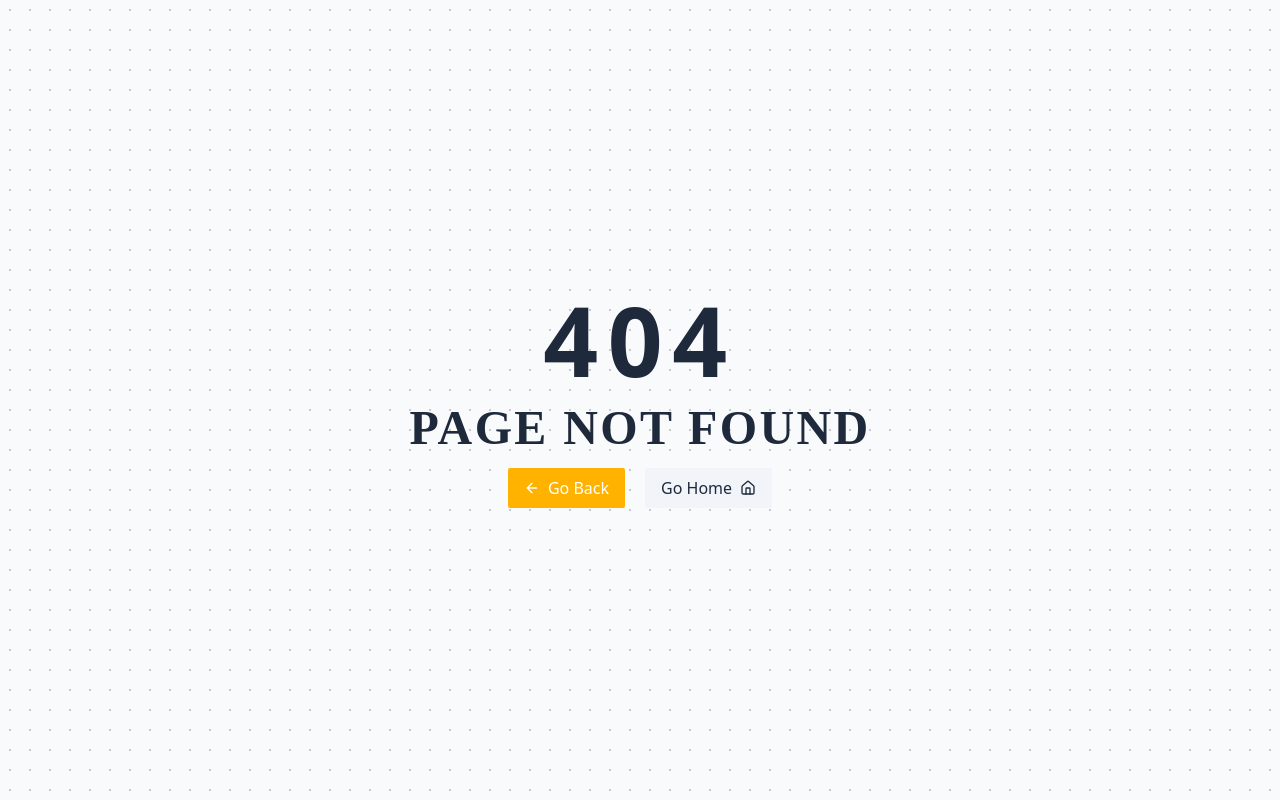
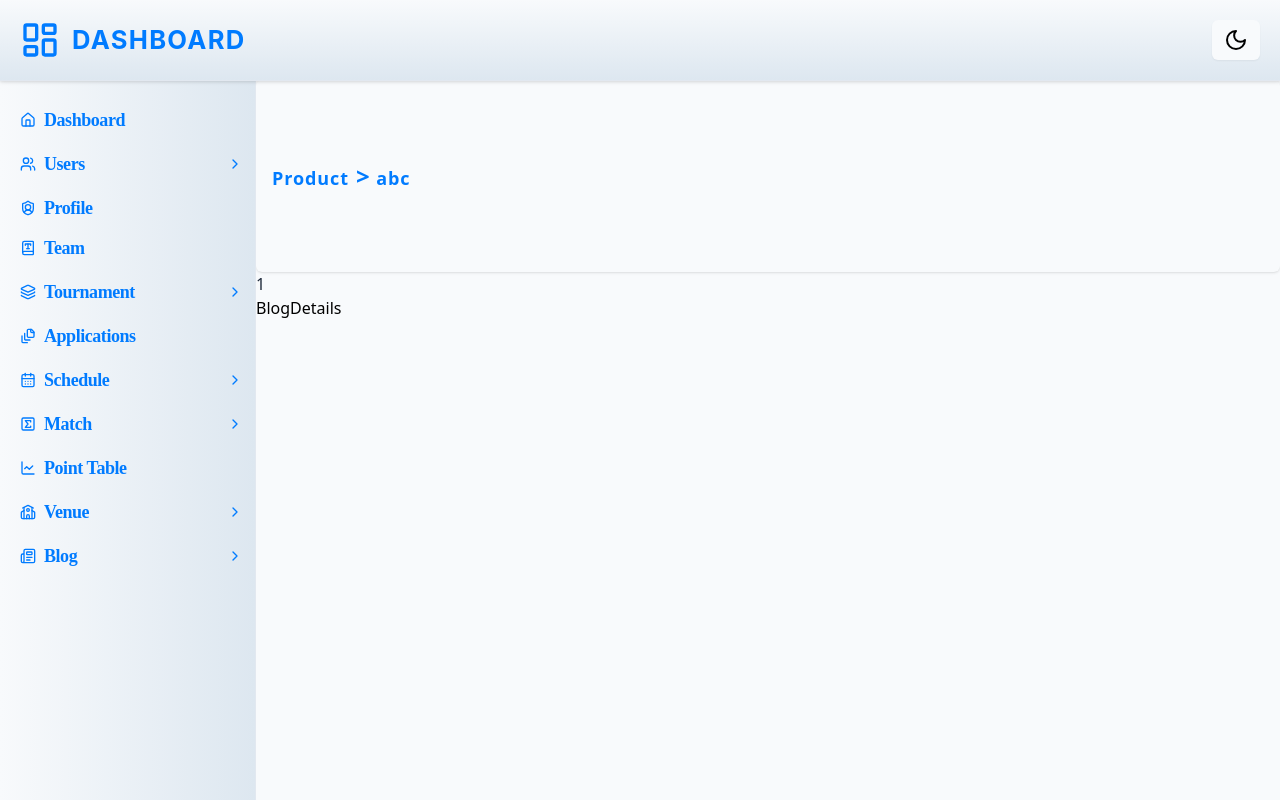
Before and after one commit to NayimWd/NayimWd-Unity-Sports-Dashboard, a React (Vite) app: page /dashboard/blogs/details/1 in a window 1280 px wide. Before the commit this address had no page. Built offline with nearby package versions, Linux system fonts and the light colour scheme.

Commit message:
Refactor navigation paths and enhance BlogCard component: update blog path in navLinks, improve BlogCard layout and styles, and add BlogDetails route.

```diff
--- a/src/assets/constant/link.ts
+++ b/src/assets/constant/link.ts
@@ -170,7 +170,7 @@ export const navLinks = {
       label: "Blog",
       children: [
         {
-          path: "dashboard/blog",
+          path: "/dashboard/blogs",
           icon: Notebook,
           label: "Blogs",
         },
--- a/src/component/common/Table/Table.tsx
+++ b/src/component/common/Table/Table.tsx
@@ -7,8 +7,8 @@ interface TableProps {
 
 const Table = ({children, className}: TableProps) => {
   return (
-    <div className='bg-subSurface  dark:bg-surface w-full py-10 overflow-x-auto rounded-xl '>
-      <table className={cn("w-full py-10 text-sm md:text-base border-collapse font-inter", className)}>
+    <div className={cn(className, ' w-full py-10 overflow-x-auto rounded-md')}>
+      <table className="w-full py-10 text-sm md:text-base border-collapse font-inter">
         {children}
       </table>
     </div>
--- a/src/component/common/card/BlogCard.tsx
+++ b/src/component/common/card/BlogCard.tsx
@@ -18,20 +18,20 @@ interface BlogCardProps {
 
 const BlogCard = ({_id, title, photo, author, tags, createdAt}: BlogCardProps) => {
   return (
-    <Card size="md" variant="Blog" className="text-font overflow-hidden flex flex-col gap-4">
+    <Card size="md" variant="Blog" className="text-font overflow-hidden flex flex-col gap-4 ">
       <div>
-        <img src={photo[0]} alt="Blog" className="w-full h-56 object-cover rounded-md" loading="lazy"/>
+        <img src={photo[0]} alt="Blog" className="w-full h-56 object-cover rounded" loading="lazy"/>
       </div>
       <div>
         <div className="flex justify-between items-center mb-5">
-          <p className={fontStyle.cardDesc}>{formatDate(createdAt)}</p>
-          <Link to={`dashboard/blogs/:${_id}`}>
+          <p className={`${fontStyle.cardDesc} text-secondary`}>{formatDate(createdAt)}</p>
+          <Link to={`/dashboard/blogs/details/${_id}`}>
           <Buttons variant="primary" size="sm" className="rounded-sm" iconRight={<MoveRight size={8}/>}> Details </Buttons>
           </Link>
       </div>
-      <h3 className={`${fontStyle.cardTitle} `}> {title.slice(0, 130)}... </h3>
-      <div className="flex justify-between flex-wrap items-center w-full mt-5">
-          <p className={`${fontStyle.secondaryText}`}>{author}</p>
+      <h3 className={`${fontStyle.cardTitle} text-font`}> {title.slice(0, 130)}... </h3>
+      <div className="flex justify-between flex-wrap items-center w-full mt-5 text-subtext">
+          <p className={`${fontStyle.secondaryText} `}>{author}</p>
           <p className={fontStyle.secondaryText}>{tags}</p>
       </div>
       </div>
--- a/src/component/common/card/Card.tsx
+++ b/src/component/common/card/Card.tsx
@@ -16,7 +16,7 @@ export const Card = ({ children, className, variant, size }: CardProps) => {
   )
 }
 
-const cardVariants = cva("rounded-xl border text-font transition-colors", {
+const cardVariants = cva("rounded-lg border text-font transition-colors", {
   variants: {
     variant: {
       Base: "bg-surface border-border",
@@ -27,9 +27,9 @@ const cardVariants = cva("rounded-xl border text-font transition-colors", {
       Blog: "bg-surface border-border hover:shadow-md"
     },
     size: {
-      sm: "p-4",
-      md: "p-6",
-      lg: "p-8",
+      sm: "p-3",
+      md: "p-5",
+      lg: "p-6",
     },
     defaultVariants: {
       variant: "base",
--- a/src/component/common/sidebarItem.tsx
+++ b/src/component/common/sidebarItem.tsx
@@ -23,7 +23,7 @@ const SidebarItem = ({ link }: { link: Link }) => {
       {hasChildren ? (
         <>
           {/* parant link dropdown */}
-         <Link to={link.path}>
+
           <button
             onClick={handleOpen}
             className="sidebarBtn my-1 relative"
@@ -39,12 +39,12 @@ const SidebarItem = ({ link }: { link: Link }) => {
               )}{" "}
             </span>
           </button>
-          </Link>
+
           {/* nested links */}
           {open && (
             <div className="pl-4">
               {link.children?.map((child: any, index: any) => (
-              <Link to={child.path}>
+              <Link key={index} to={child.path}>
                 <button
                   key={index}
                   className="sidebarBtn"
--- a/src/component/layout/DashBoardLayout.tsx
+++ b/src/component/layout/DashBoardLayout.tsx
@@ -58,7 +58,7 @@ const DashBoardLayout: React.FC = () => {
           />
         )}
         {/* main content */}
-        <main className={` ml-0 md:ml-64 mt-16 sm:mt-[74px] xl:mt-20 flex-1 px-2 sm:px-3  overflow-y-auto`}>
+        <main className={` ml-0 md:ml-64 mt-16 sm:mt-[74px] xl:mt-20 flex-1  overflow-y-auto`}>
           <Outlet />
         </main>
       </div>
--- a/src/index.css
+++ b/src/index.css
@@ -103,7 +103,7 @@ input:-webkit-autofill:focus {
 }
 
 .paddingX {
-  @apply px-2  sm:px-4 md:px-6 lg:px-12 xl:px-20 2xl:px-32;
+  @apply px-2  sm:px-3;
 }
 
 .formWrapper {
@@ -111,7 +111,7 @@ input:-webkit-autofill:focus {
 }
 
 .paddingCard {
-  @apply p-4 sm:p-5 md:p-6 lg:p-8;
+  @apply p-4 sm:p-5 md:p-6;
 }
 
 .paddingTable {
@@ -121,3 +121,7 @@ input:-webkit-autofill:focus {
 .paddingModal {
   @apply p-6 md:p-8 lg:p-10;
 }
+
+.glassBg {
+  @apply bg-clip-padding backdrop-filter backdrop-blur-xl bg-opacity-50
+}
--- a/src/pages/Blogs/BlogDetails.tsx
+++ b/src/pages/Blogs/BlogDetails.tsx
@@ -1,6 +1,26 @@
+import { useParams } from "react-router-dom"
+
 const BlogDetails = () => {
+    const {blogId} = useParams();
+
+    console.log(blogId)
+
   return (
-    <div>BlogDetails</div>
+    <div className="w-full">
+      <div className=" shadow flex items-center h-48 rounded-md w-full bg-bg glassBg">
+					<div className="px-2 flex flex-wrap justify-start items-center gap-2 leading-7 tracking-wider sm:text-lg font-bold">
+						{" "}
+						<span className="text-primary"> </span>{" "}
+						<span className="text-primary">
+							{" "}
+							Product
+							<span className="text-2xl text-primary"> &#62;</span> abc
+						</span>
+					</div>
+				</div>
+      <p className="text-font">{blogId}</p>
+      BlogDetails
+      </div>
   )
 }
 
--- a/src/pages/Blogs/Blogs.tsx
+++ b/src/pages/Blogs/Blogs.tsx
@@ -44,9 +44,9 @@ const Blogs = () => {
   }
 
   return (
-    <div className="my-5 w-full">
-      <h1 className={`${fontStyle.pageTitle} text-font mb-2`}> Tournament Blogs </h1>
-      <div className="mt-10 grid gap-6 grid-cols-1 sm:grid-cols-2 md:grid-cols-2 lg:grid-cols-3 ">
+    <div className="my-5 w-full paddingX">
+      <h1 className={`${fontStyle.pageTitle} text-font`}> Tournament Blogs </h1>
+      <div className="mt-5 grid gap-6 grid-cols-1 sm:grid-cols-2 md:grid-cols-2 lg:grid-cols-3 ">
         {content}
       </div>
       <div className="w-full flex justify-center">
--- a/src/pages/pointTable/PointTable.tsx
+++ b/src/pages/pointTable/PointTable.tsx
@@ -69,15 +69,15 @@ console.log(pointTable)
   }
 
   return (
-    <div className="w-full bg-subSurface dark:bg-surface paddingTable my-10  overflow-x-auto py-10 rounded">
-      <h1 className={`${fontStyle.pageTitle} text-font text-center space-y-2`}>Point Table</h1>
+    <div className="w-full bg-surface paddingTable my-10  overflow-x-auto py-10 rounded">
+      <h1 className={`${fontStyle.pageTitle} text-font space-y-2`}>Point Table</h1>
       {/* <p className="text-center text-font font-medium text-lg">Of</p> */}
-      <div className={`${fontStyle.SectionHeading} flex items-center gap-4 flex-wrap mt-5`}>
+      <div className={`${fontStyle.SectionHeading} flex items-center justify-center gap-4 flex-wrap mt-5`}>
           <p className="text-font text-xl text-center">
         {pointTable?.data?.tournament?.tournamentName || "Loading"} </p>
-        <img className="size-6 rounded" src={pointTable?.data?.tournament?.photo} alt="tournamentLogo" loading="lazy"/>
+        <img className="size-12 rounded " src={pointTable?.data?.tournament?.photo} alt="tournamentLogo" loading="lazy"/>
       </div>
-      <Table>
+      <Table className="">
         <TableHeader
           headers={headerData}
         />
--- a/src/routes/router.tsx
+++ b/src/routes/router.tsx
@@ -6,8 +6,9 @@ const Registration = lazy(() => import("../pages/auth/Registration"));
 const NotFound = lazy(() => import("../pages/NotFound"));
 const Layout = lazy(() => import("../component/layout/DashBoardLayout"));
 const Dashboard = lazy(() => import("../pages/Dashboard"));
-const PointTable = lazy(()=> import("../pages/pointTable/PointTable"))
-const Blogs = lazy(()=> import("../pages/Blogs/Blogs"))
+const PointTable = lazy(()=> import("../pages/pointTable/PointTable"));
+const Blogs = lazy(()=> import("../pages/Blogs/Blogs"));
+const BlogDetails = lazy(()=> import("../pages/Blogs/BlogDetails"));
 
 
 export const router = createBrowserRouter([
@@ -38,7 +39,11 @@ export const router = createBrowserRouter([
       {
         path: "blogs",
         element: <SuspenseWrapper children={<Blogs/>}/>
-      }
+      },
+      {
+        path: "blogs/details/:blogId",
+        element: <SuspenseWrapper children={<BlogDetails/>}/>
+      },
     ],
   },
   {
--- a/src/utils/ClassUtils.ts
+++ b/src/utils/ClassUtils.ts
@@ -4,7 +4,7 @@ export const fontStyle = {
     pageDesc: "text-lg lg:text-xl font-medium font-inter font-medium md:font-semibold",
     SectionHeading: "text-2xl lg:text-3xl font-bold font-merriweather font-bold",
     cardTitle: "text-base lg:text-md font-semibold font-inter font-semibold",
-    cardDesc: "text-base font-normal font-inter text-subtext",
-    secondaryText: "text-sm text-muted font-inter md:font-md",
-    labelText: "text-xs text-muted font-medium font-inter font-md"
+    cardDesc: "text-base font-normal font-inter",
+    secondaryText: "text-sm  font-inter md:font-md",
+    labelText: "text-xs  font-medium font-inter font-md"
 }
```
